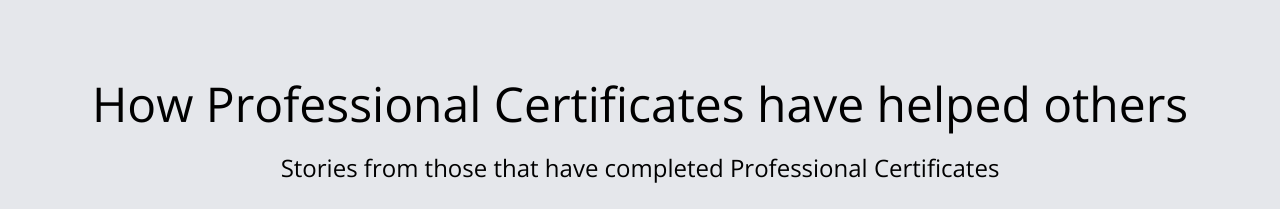
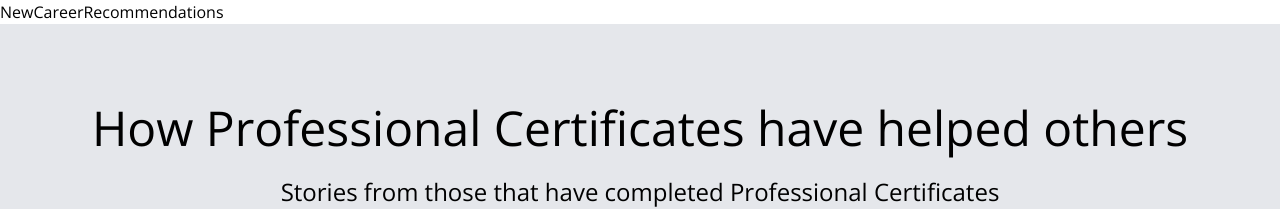
Before and after one commit to FrontEndDevo/NeuraLearnAcademy, a React (Vite) app: page / in a window 1280 px wide. Shown: the top 209 px of the page. Built offline with nearby package versions, Linux system fonts and the light colour scheme.

Commit message:
Create NewCareerRecommendations and import it in HomePage

```diff
--- /dev/null
+++ b/src/components/ProfessionalCertificates/NewCareerRecommendations/NewCareerRecommendations.jsx
@@ -0,0 +1,5 @@
+const NewCareerRecommendations = () => {
+  return <section>NewCareerRecommendations</section>;
+};
+
+export default NewCareerRecommendations;
--- a/src/pages/Homepage.jsx
+++ b/src/pages/Homepage.jsx
@@ -1,8 +1,10 @@
+import NewCareerRecommendations from "../components/ProfessionalCertificates/NewCareerRecommendations/NewCareerRecommendations";
 import ProfessionalCertificates from "../components/ProfessionalCertificates/ProfessionalCertificates";
 
 const Homepage = () => {
   return (
     <>
+      <NewCareerRecommendations />
       <ProfessionalCertificates />
     </>
   );
```
